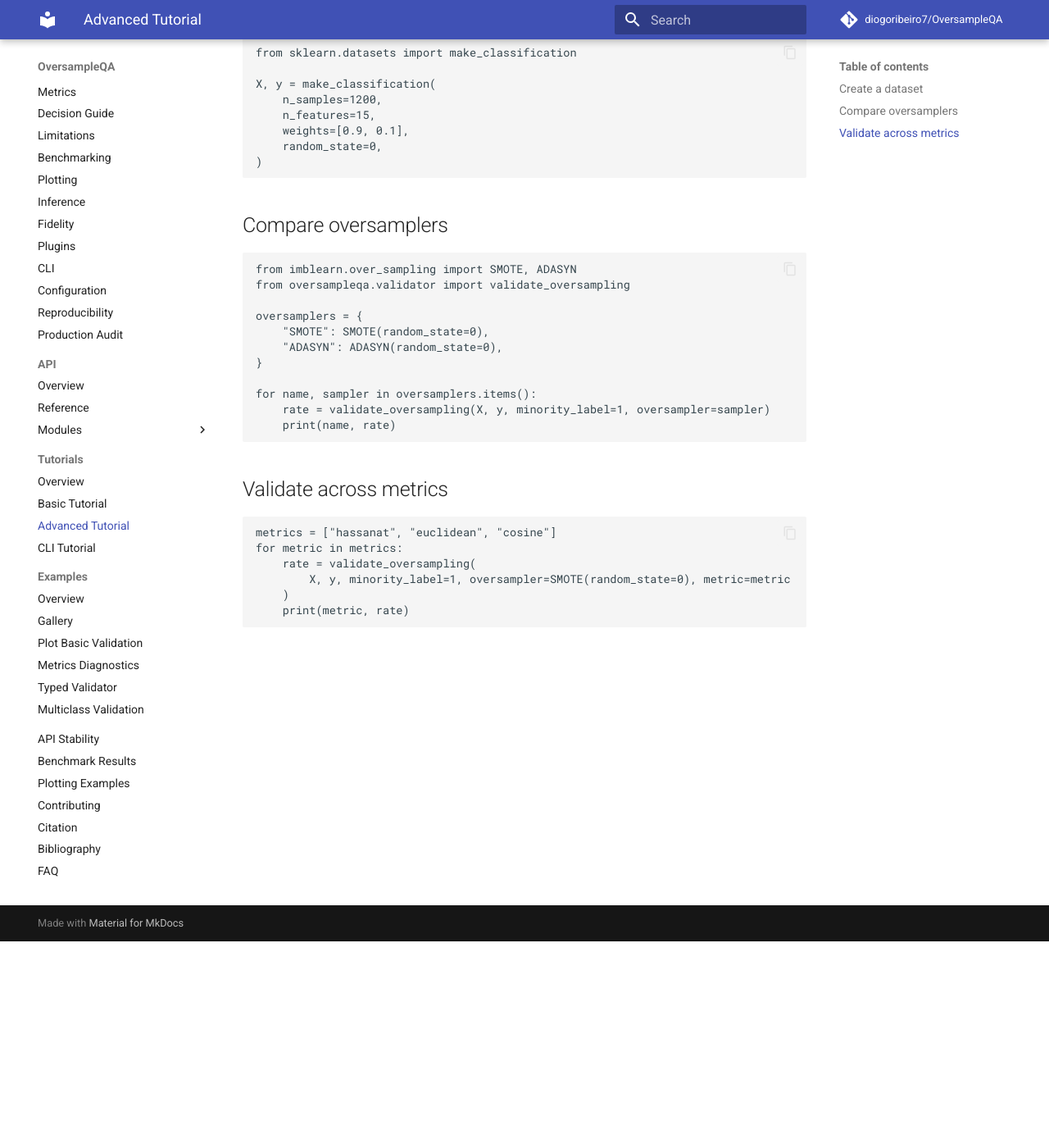
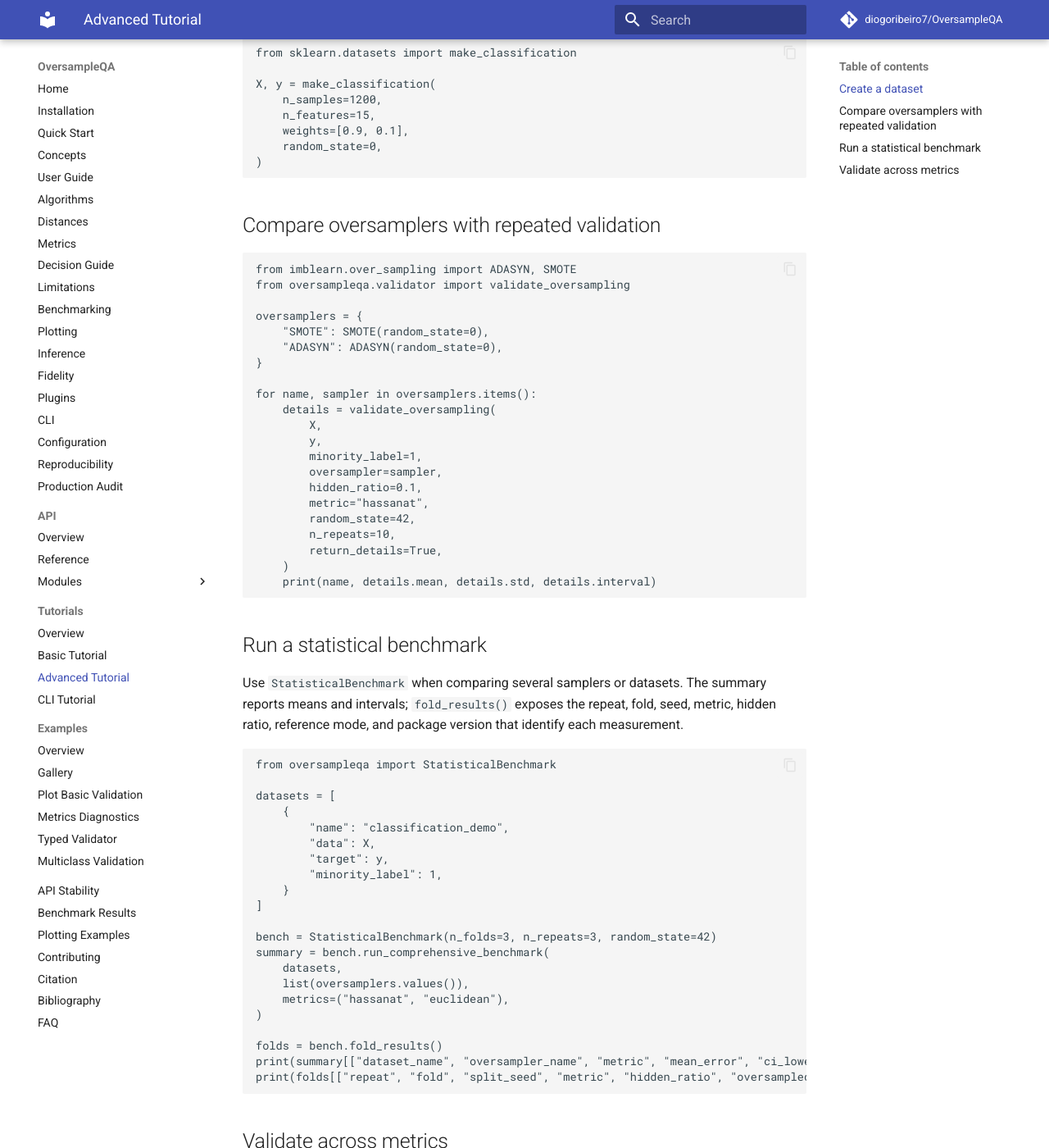
Before and after one commit to DiogoRibeiro7/OversampleQA, an MkDocs documentation site: the page built from docs/tutorials/advanced_tutorial.md, in a window 1280 px wide and 1400 px high, scrolled down 252 px. Shown: the whole window at 82% size. Built offline with MkDocs 1.6.1 and Material for MkDocs 9.7.7, drawn with Linux system fonts in a browser that asks for light colours; comment, search, counter and statistics services are not loaded; some of the changed text lies outside the part shown.

````diff
--- a/docs/tutorials/advanced_tutorial.md
+++ b/docs/tutorials/advanced_tutorial.md
@@ -16,10 +16,10 @@ X, y = make_classification(
 )
 ```
 
-## Compare oversamplers
+## Compare oversamplers with repeated validation
 
 ``` python
-from imblearn.over_sampling import SMOTE, ADASYN
+from imblearn.over_sampling import ADASYN, SMOTE
 from oversampleqa.validator import validate_oversampling
 
 oversamplers = {
@@ -28,8 +28,49 @@ oversamplers = {
 }
 
 for name, sampler in oversamplers.items():
-    rate = validate_oversampling(X, y, minority_label=1, oversampler=sampler)
-    print(name, rate)
+    details = validate_oversampling(
+        X,
+        y,
+        minority_label=1,
+        oversampler=sampler,
+        hidden_ratio=0.1,
+        metric="hassanat",
+        random_state=42,
+        n_repeats=10,
+        return_details=True,
+    )
+    print(name, details.mean, details.std, details.interval)
+```
+
+## Run a statistical benchmark
+
+Use `StatisticalBenchmark` when comparing several samplers or datasets. The
+summary reports means and intervals; `fold_results()` exposes the repeat, fold,
+seed, metric, hidden ratio, reference mode, and package version that identify
+each measurement.
+
+``` python
+from oversampleqa import StatisticalBenchmark
+
+datasets = [
+    {
+        "name": "classification_demo",
+        "data": X,
+        "target": y,
+        "minority_label": 1,
+    }
+]
+
+bench = StatisticalBenchmark(n_folds=3, n_repeats=3, random_state=42)
+summary = bench.run_comprehensive_benchmark(
+    datasets,
+    list(oversamplers.values()),
+    metrics=("hassanat", "euclidean"),
+)
+
+folds = bench.fold_results()
+print(summary[["dataset_name", "oversampler_name", "metric", "mean_error", "ci_lower", "ci_upper"]])
+print(folds[["repeat", "fold", "split_seed", "metric", "hidden_ratio", "oversampleqa_version"]].head())
 ```
 
 ## Validate across metrics
@@ -37,8 +78,15 @@ for name, sampler in oversamplers.items():
 ``` python
 metrics = ["hassanat", "euclidean", "cosine"]
 for metric in metrics:
-    rate = validate_oversampling(
-        X, y, minority_label=1, oversampler=SMOTE(random_state=0), metric=metric
+    details = validate_oversampling(
+        X,
+        y,
+        minority_label=1,
+        oversampler=SMOTE(random_state=0),
+        metric=metric,
+        random_state=42,
+        n_repeats=5,
+        return_details=True,
     )
-    print(metric, rate)
+    print(metric, details.mean, details.std)
 ```
````
Also changed, not shown: ROADMAP.md (+4 -0 lines), docs/examples.md (+5 -0 lines), docs/gallery/index.md (+3 -0 lines), docs/quickstart.md (+24 -15 lines), docs/tutorials/basic_tutorial.md (+19 -19 lines), 3 other files.
